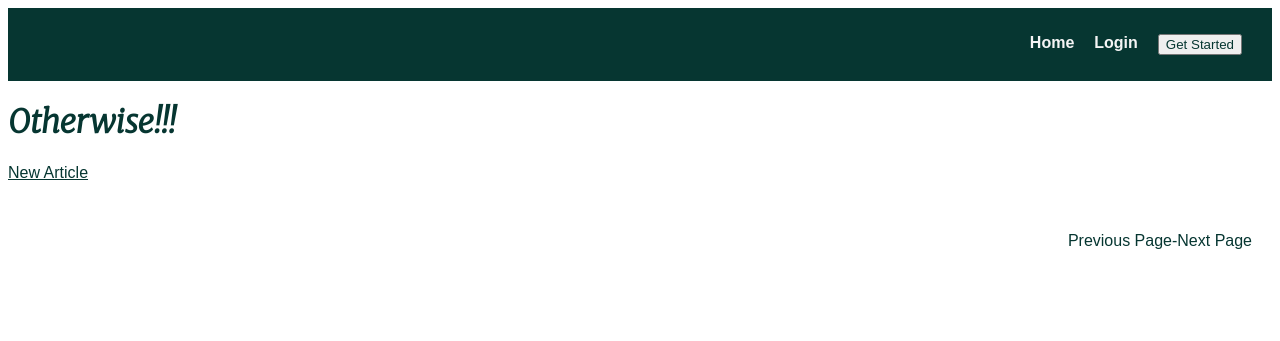
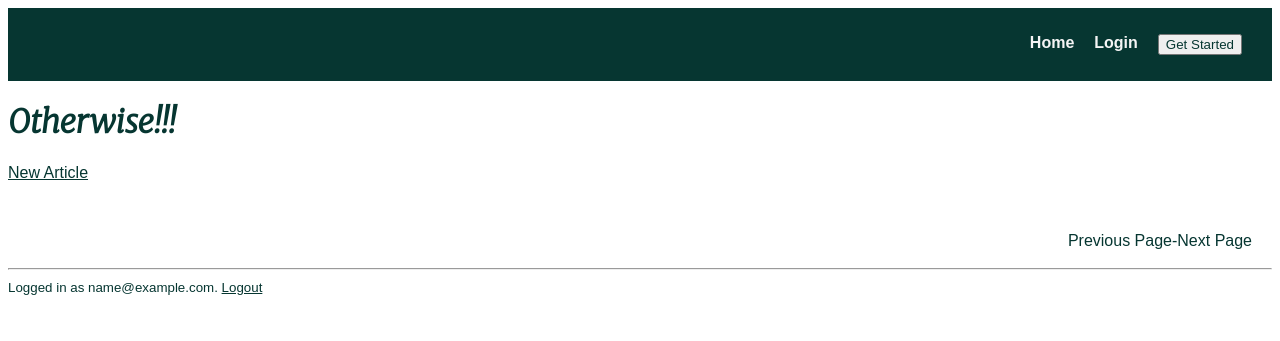
Before and after one commit to mirenja/Foundations_handin_three, a Flask app: page / in a window 1280 px wide. Shown: the top 341 px of the page. Run offline with Flask 3, Linux system fonts and the light colour scheme; the visitor is signed in with stand-in values (Sample User, id 1); data that the repository does not hold is empty.

Commit message:
implemented session management, logout

```diff
--- a/app/templates/base.html
+++ b/app/templates/base.html
@@ -31,6 +31,7 @@
             </a></li>
 
 
+
         </ul>
     </nav>
 
@@ -40,4 +41,14 @@
  {%endblock%}
 
 </body>
+
+<footer>
+    <hr>
+    {% if current_user.is_authenticated %}
+      <small>
+        Logged in as {{ current_user.email }}.
+        <a href="{{ url_for('users.logout') }}">Logout</a>
+      </small>
+    {% endif %}
+  </footer>
 </html>
--- a/app/users/routes.py
+++ b/app/users/routes.py
@@ -1,7 +1,7 @@
 from flask import Blueprint, render_template, request, url_for,redirect
 from app.users.models import User
 from werkzeug.security import generate_password_hash, check_password_hash
-from flask_login import login_user
+from flask_login import login_user, logout_user
 
 blueprint = Blueprint('users', __name__)
 
@@ -57,4 +57,5 @@ def post_login():
 
 @blueprint.get('/logout')
 def logout():
-  return 'User logged out'
+  logout_user()
+  return redirect(url_for('users.get_login'))
```
